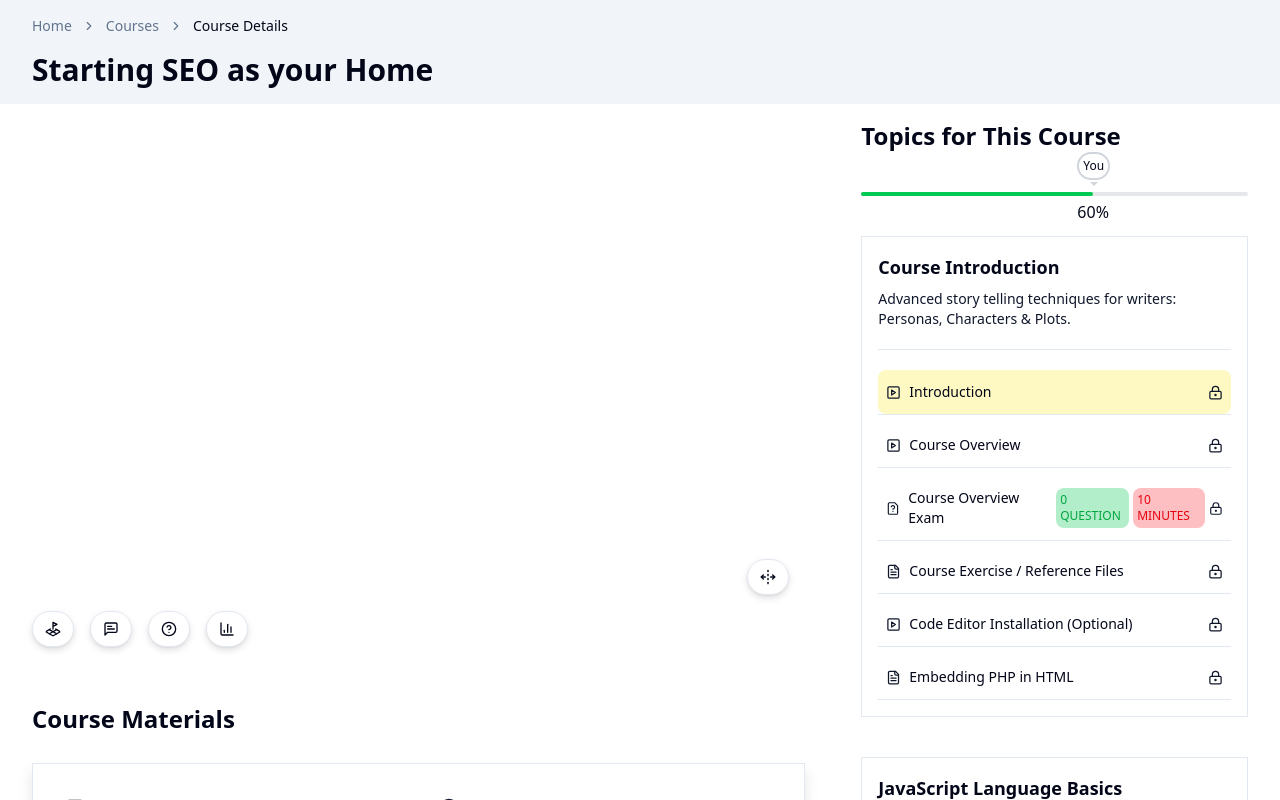
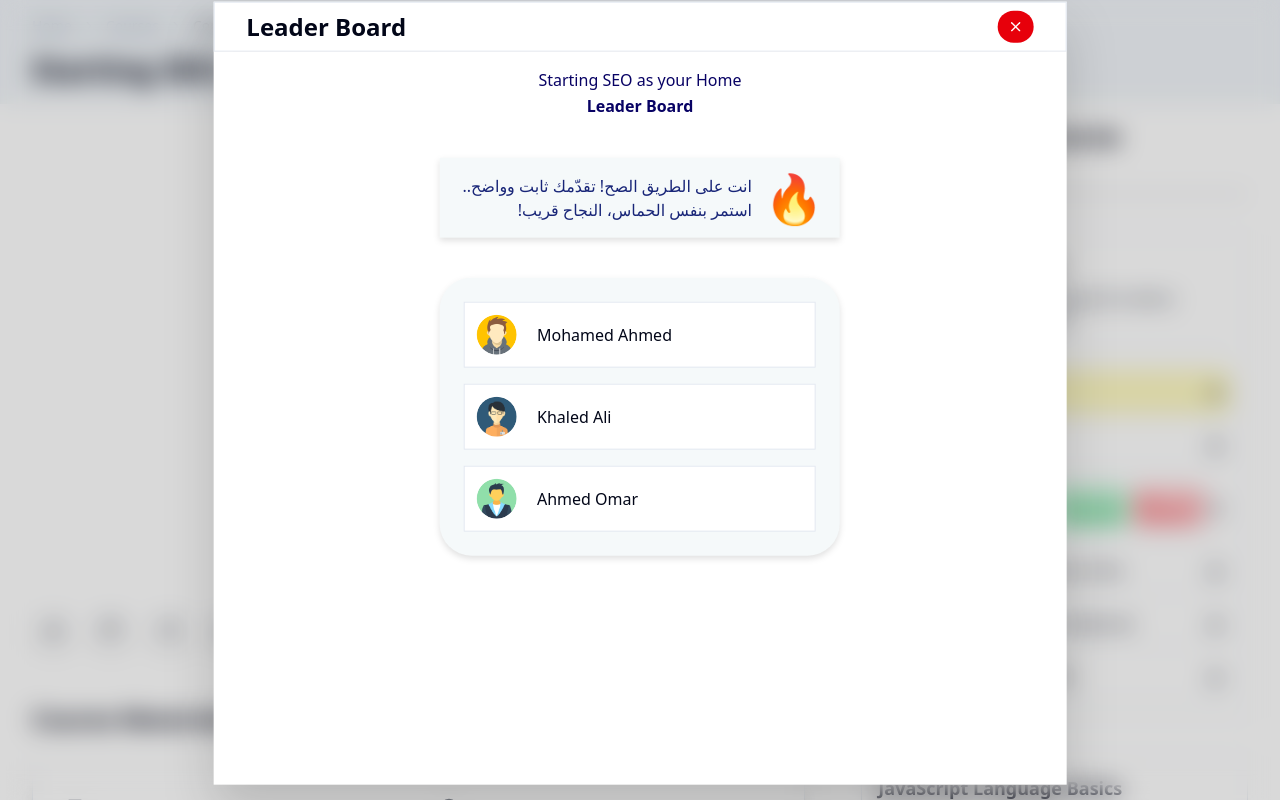
Before and after one commit to mohammadabdulhakim/course_video_player, a Next.js app: page / in a window 1280 px wide. Both pictures are taken after a click on the button 227 px from the left and 628 px from the top of the page. Shown: the top 800 px of the page. Built offline with nearby package versions, Linux system fonts and the light colour scheme.

Commit message:
feat(actionBtns): add leaderBoard Popup

```diff
--- a/src/app/page.tsx
+++ b/src/app/page.tsx
@@ -3,47 +3,53 @@
 import Header from "@/components/Header";
 import Topics from "@/components/Topics";
 import VideoPlayer from "@/components/VideoPlayer";
-import useVideoProps from './../store/useVideoProps';
+import useVideoProps from "./../store/useVideoProps";
 import CourseMaterials from "@/components/CourseMaterials";
 import CourseComments from "@/components/CourseComments";
 import usePopupProps from "@/store/usePopupProps";
-import PopupPDF from "@/components/PopupPDF";
-import PopupExam from "@/components/PopupExam";
+import PopupPDF from "@/components/popups/PopupPDF";
+import PopupExam from "@/components/popups/PopupExam";
 import CourseActionButtons from "@/components/CourseActionButtons";
+import PopupBoard from "@/components/popups/PopupBoard";
 
 export default function Home() {
-  const {isVideoWide} = useVideoProps();
-  const {openedType} = usePopupProps();
+  const { isVideoWide } = useVideoProps();
+  const { openedType } = usePopupProps();
 
   return (
     <main>
       <Header />
 
-        <div className="course-page"
-        style={isVideoWide ?{
+      <div
+        className="course-page"
+        style={
+          isVideoWide
+            ? {
                 gridTemplateColumns: "1fr",
                 gridTemplateAreas: `
             "video"
             "materials"
             "topics"
-            "comments"`
-          }:{}}>
+            "comments"`,
+              }
+            : {}
+        }
+      >
         <VideoPlayer />
         <CourseActionButtons />
         <Topics />
         <CourseMaterials />
         <CourseComments />
       </div>
-        {
-          openedType == "exam"
-          ? <PopupExam />
-          : openedType == "pdf"
-          ? <PopupPDF />
-          : openedType == "askQuestion"
-          ? "fsdffsfdfs"
-          : openedType == "board"
-          && "fdsfskj"
-        }
+      {openedType == "exam" ? (
+        <PopupExam />
+      ) : openedType == "pdf" ? (
+        <PopupPDF />
+      ) : openedType == "askQuestion" ? (
+        "fsdffsfdfs"
+      ) : (
+        openedType == "board" && <PopupBoard />
+      )}
     </main>
   );
 }
--- a/src/components/Topics.tsx
+++ b/src/components/Topics.tsx
@@ -4,14 +4,14 @@ import TopicCard from './TopicCard'
 import useTopicsStore from '@/store/useTopicsStore';
 
 const Topics = () => {
-  const {topics} = useTopicsStore();
+  const {topics, userProgress} = useTopicsStore();
 
   return (
     <div id='topics' className='course-topics flex items-start flex-col gap-10 '>
         <h2 className='text-2xl font-semibold'>
             Topics for This Course
         </h2>
-        <CourseProgress progress={60} />
+        <CourseProgress progress={userProgress} />
 
         {
           topics.map((oneTopic)=>(
--- a/src/components/Popup.tsx
+++ b/src/components/popups/Popup.tsx
@@ -1,5 +1,5 @@
 import React from "react";
-import { Button } from "./ui/button";
+import { Button } from "../ui/button";
 import { XIcon } from "lucide-react";
 import usePopupProps from "@/store/usePopupProps";
 import useTopicsStore from "@/store/useTopicsStore";
@@ -20,7 +20,7 @@ const Popup = ({
   return (
     <>
       <div className="fixed w-screen md:w-2/3 h-11/12 bottom-[54%] right-[50%] translate-x-[50%] translate-y-[50%] z-100 drop-shadow-2xl">
-        <div className="w-full bg-white p-2 flex justify-between items-center">
+        <div className="w-full bg-white p-2 flex justify-between items-center border-1 px-4 md:px-8">
           {btnAction && (
             <div className="flex-1">
               <Button
@@ -35,7 +35,11 @@ const Popup = ({
               </Button>
             </div>
           )}
-          <h3 className="text-2xl font-semibold flex-1 text-center">
+          <h3
+            className={`text-2xl font-semibold flex-1 ${
+              btnAction ? "text-center" : ""
+            }`}
+          >
             {title}
           </h3>
           <div className="flex-1 flex justify-end">
@@ -50,7 +54,7 @@ const Popup = ({
           </div>
         </div>
 
-        {children}
+        <div className="bg-white w-full h-full">{children}</div>
       </div>
       <span
         onClick={() => toggleOpen("")}
--- /dev/null
+++ b/src/components/popups/PopupBoard.tsx
@@ -0,0 +1,54 @@
+import usePopupProps from "@/store/usePopupProps";
+import React from "react";
+import Popup from "./Popup";
+import { getSuitableMessage } from "@/constants/constants";
+import useTopicsStore from "@/store/useTopicsStore";
+import { users } from "@/data/dummy";
+import Image from "next/image";
+
+const PopupBoard = () => {
+  const { src } = usePopupProps();
+  const { userProgress } = useTopicsStore();
+
+  const suitableMessage = getSuitableMessage(userProgress);
+
+  return (
+    <>
+      <Popup title="Leader Board">
+        <div className="flex items-center flex-col p-4 md:px-8 lg:px-16 gap-10 h-full">
+          <div className="flex items-center justify-center flex-col gap-0.5">
+            <p className="text-[#080264] text-[16px]">
+              Starting SEO as your Home
+            </p>
+            <p className="text-[#080264] font-bold text-[16px]">Leader Board</p>
+          </div>
+          <div className="bg-[#F5F9FA] w-[400px] max-w-full flex items-center justify-center gap-3 p-4 drop-shadow-md">
+            <p dir="rtl" className="text-[16px] text-[#182578]">
+              {suitableMessage?.message}
+            </p>
+            <span className="text-5xl">{suitableMessage?.icon}</span>
+          </div>
+
+          <div className="w-[400px] max-w-full bg-[#F5F9FA] drop-shadow-md rounded-4xl p-6 gap-4 flex flex-col">
+            {users.map((user) => (
+              <div className="border-1 bg-white p-3">
+                <div className="flex items-center gap-5">
+                  <Image
+                    width={40}
+                    height={40}
+                    alt={user.fullName}
+                    src={user.pic}
+                    className="rounded-full"
+                  />
+                    <p className=" text-md ">{user.fullName}</p>
+                </div>
+              </div>
+            ))}
+          </div>
+        </div>
+      </Popup>
+    </>
+  );
+};
+
+export default PopupBoard;
--- a/src/constants/constants.ts
+++ b/src/constants/constants.ts
@@ -46,6 +46,8 @@ const encouragementMessages = [
   },
 ];
 
+
+
 const getSuitableMessage = (progress:number)=>{
     return encouragementMessages.filter((msg)=> (msg.progress <= progress)).pop();
 }
--- a/src/data/dummy.ts
+++ b/src/data/dummy.ts
@@ -43,6 +43,21 @@ const topics: Topic[] = [
   },
 ];
 
+const users = [
+  {
+    pic: "/images/user1.png",
+    fullName: "Mohamed Ahmed",
+  },
+  {
+    pic: "/images/user2.png",
+    fullName: "Khaled Ali",
+    },
+  {
+    pic: "/images/user3.png",
+    fullName: "Ahmed Omar",
+  }
+];
+
 const comments: CommentType[] = [
   {
     pic: "/images/user1.png",
@@ -67,6 +82,5 @@ const comments: CommentType[] = [
   },
 ];
 
-let progress = 0.6;
 
-export { topics, comments, progress };
+export { topics, comments, users };
--- a/src/store/useTopicsStore.tsx
+++ b/src/store/useTopicsStore.tsx
@@ -1,7 +1,7 @@
 import { topics } from "@/data/dummy";
 import { toast } from "sonner";
 import { create } from "zustand";
-import {getSuitableMessage} from "@/constants/constants"
+import { getSuitableMessage } from "@/constants/constants";
 
 type Store = {
   topics: Topic[];
@@ -9,8 +9,9 @@ type Store = {
   markAsDone: (id: number) => void;
 };
 
-const updateLocalStorage = (topics: Topic[]) => {
+const updateLocalStorage = (topics: Topic[], newProgress:number) => {
   localStorage.setItem("topics", JSON.stringify(topics));
+  localStorage.setItem("userProgress", JSON.stringify(newProgress));
 };
 
 const useTopicsStore = create<Store>()((set) => ({
@@ -18,11 +19,14 @@ const useTopicsStore = create<Store>()((set) => ({
     (localStorage.getItem("topics") &&
       JSON.parse(localStorage.getItem("topics") || "")) ||
     topics,
-  userProgress: 40,
+  userProgress:
+    (localStorage.getItem("userProgress") &&
+      JSON.parse(localStorage.getItem("userProgress") || "")) ||
+    40,
   markAsDone: (id) => {
     return set((state) => {
-      state.topics.forEach((topic, topicIndex) => {
-        topic.subTopics.forEach((subTopic, index) => {
+      state.topics.forEach((topic) => {
+        topic.subTopics.forEach((subTopic) => {
           if (subTopic.id == id) {
             subTopic.type == "video"
               ? (subTopic.status = "Watched")
@@ -33,17 +37,19 @@ const useTopicsStore = create<Store>()((set) => ({
         });
       });
 
-      if (state.topics) updateLocalStorage(state.topics);
+      const newProgress = state.userProgress + 3.5;
+      updateLocalStorage(state.topics, newProgress);
 
-      const suitableMessage = getSuitableMessage(state.userProgress + 3.5);
-      toast("The Lesson is marked as Watched. " + suitableMessage?.icon,{
-                description: suitableMessage?.message || "Keep Going... Remember why you start",
-                action: {
-                  label: "Done",
-                  onClick:()=> console.log("Done")
-                }
-              })
-      return { topics: state.topics, userProgress: state.userProgress + 3.5 };
+      const suitableMessage = getSuitableMessage(newProgress);
+      toast("The Lesson is marked as Watched. " + suitableMessage?.icon, {
+        description:
+          suitableMessage?.message || "Keep Going... Remember why you start",
+        action: {
+          label: "Done",
+          onClick: () => console.log("Done"),
+        },
+      });
+      return { topics: state.topics, userProgress: newProgress };
     });
   },
 }));
```
Also changed, not shown: src/components/popups/PopupExam.tsx (renamed from src/components/PopupExam.tsx), src/components/popups/PopupPDF.tsx (renamed from src/components/PopupPDF.tsx). Lines whose indentation alone changed are shown as unchanged.
